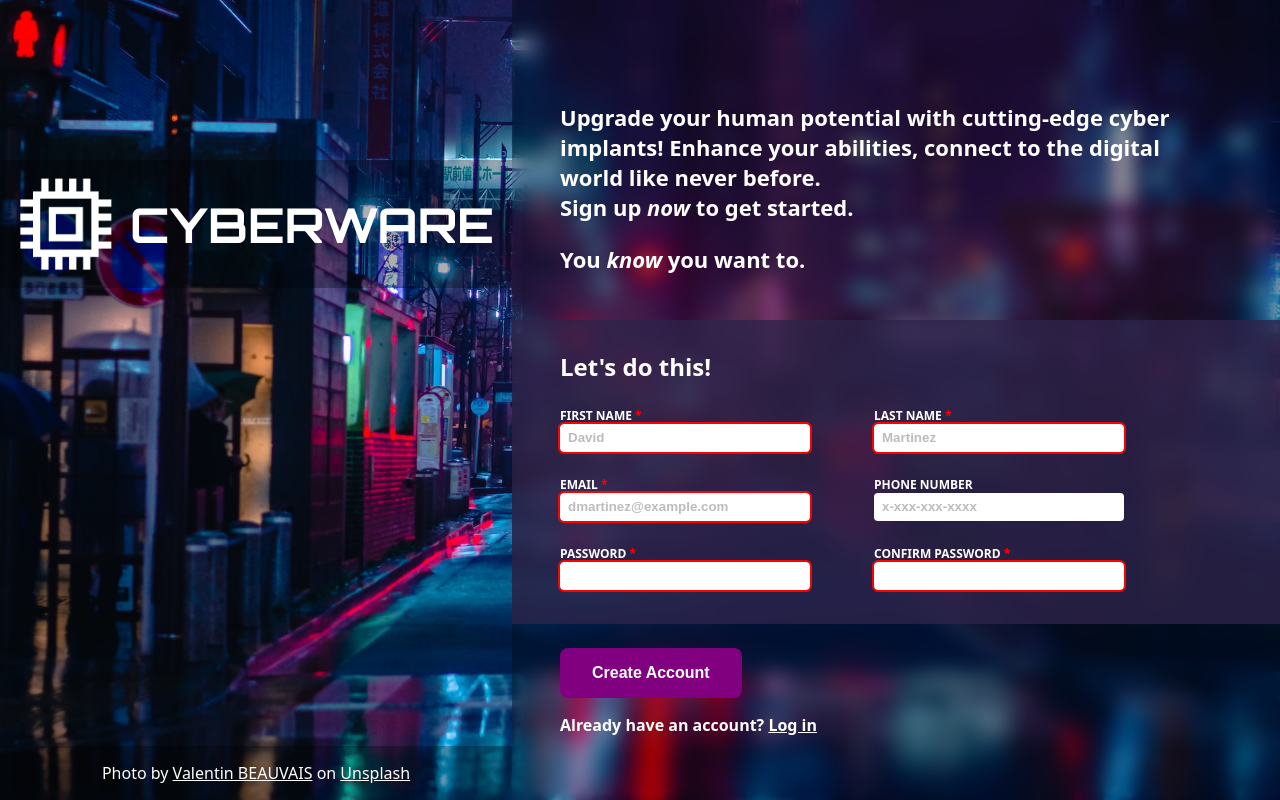
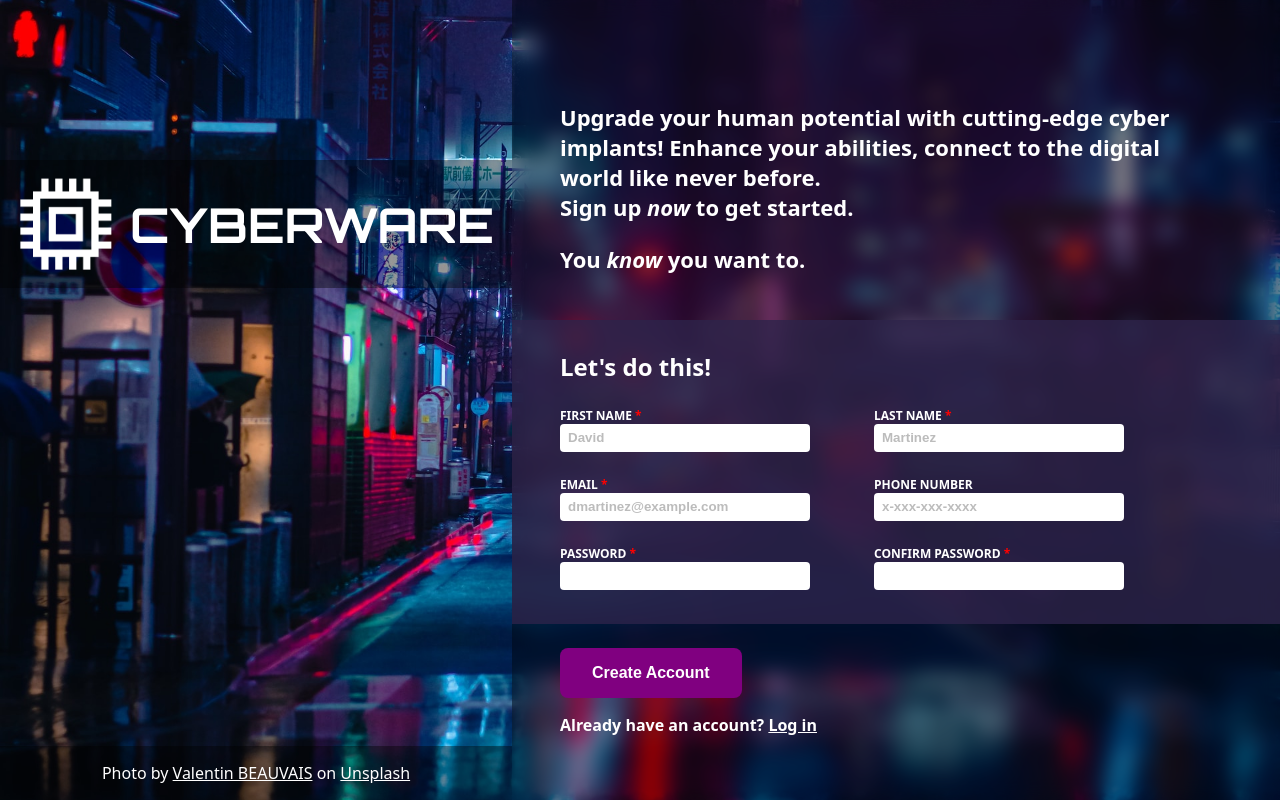
Before and after one commit to elik-dev/sign-up-form, a plain HTML site: page index.html in a window 1280 px wide. Drawn offline with Linux system fonts and the light colour scheme.

Commit message:
Fix required inputs having red outline on page load

```diff
--- a/css/styles.css
+++ b/css/styles.css
@@ -76,7 +76,7 @@ footer {
 
 header,
 footer {
-    background-color: rgba(0, 0, 0, 0.3);
+    background-color: rgba(0, 0, 0, 0.4);
 }
 
 /* right side styles */
@@ -85,7 +85,7 @@ footer {
     justify-content: flex-start;
     gap: 24px;
     backdrop-filter: blur(10px);
-    background-color: rgba(0, 0, 0, 0.3);
+    background-color: rgba(0, 0, 0, 0.4);
     font-weight: bold;
 }
 
@@ -108,8 +108,6 @@ fieldset {
     margin: 0;
     background-color: rgba(46, 36, 74, 0.8);
     border: none;
-    position: relative;
-    z-index: 0;
 }
 
 h2 {
@@ -131,6 +129,11 @@ h2 {
     font-size: 12px;
 }
 
+label:not([for='user-phone'])::after {
+    content: " *";
+    color: red;
+}
+
 .row input {
     height: 28px;
     width: 250px;
@@ -142,6 +145,22 @@ h2 {
 .row input::placeholder {
     color: rgb(188, 188, 188);
     font-weight: bold;
+}
+
+.row input.not-matching {
+    outline: solid 2px red;
+}
+
+.row input:invalid {
+    outline: 2px solid red;
+}
+
+.row input:focus {
+    outline: 2px solid rgb(255, 0, 255);
+}
+
+.row input:placeholder-shown {
+    outline: none;
 }
 
 .form-submit button {
@@ -163,20 +182,3 @@ h2 {
 .form-submit button:active {
     box-shadow: inset 0 0 5px black;
 }
-
-.row input:invalid {
-    outline: solid 2px red;
-}
-
-.row input.not-matching {
-    outline: solid 2px red;
-}
-
-.row input:focus {
-    outline: 2px solid rgb(255, 0, 255);
-}
-
-label:not([for='user-phone'])::after {
-    content: " *";
-    color: red;
-}
```
